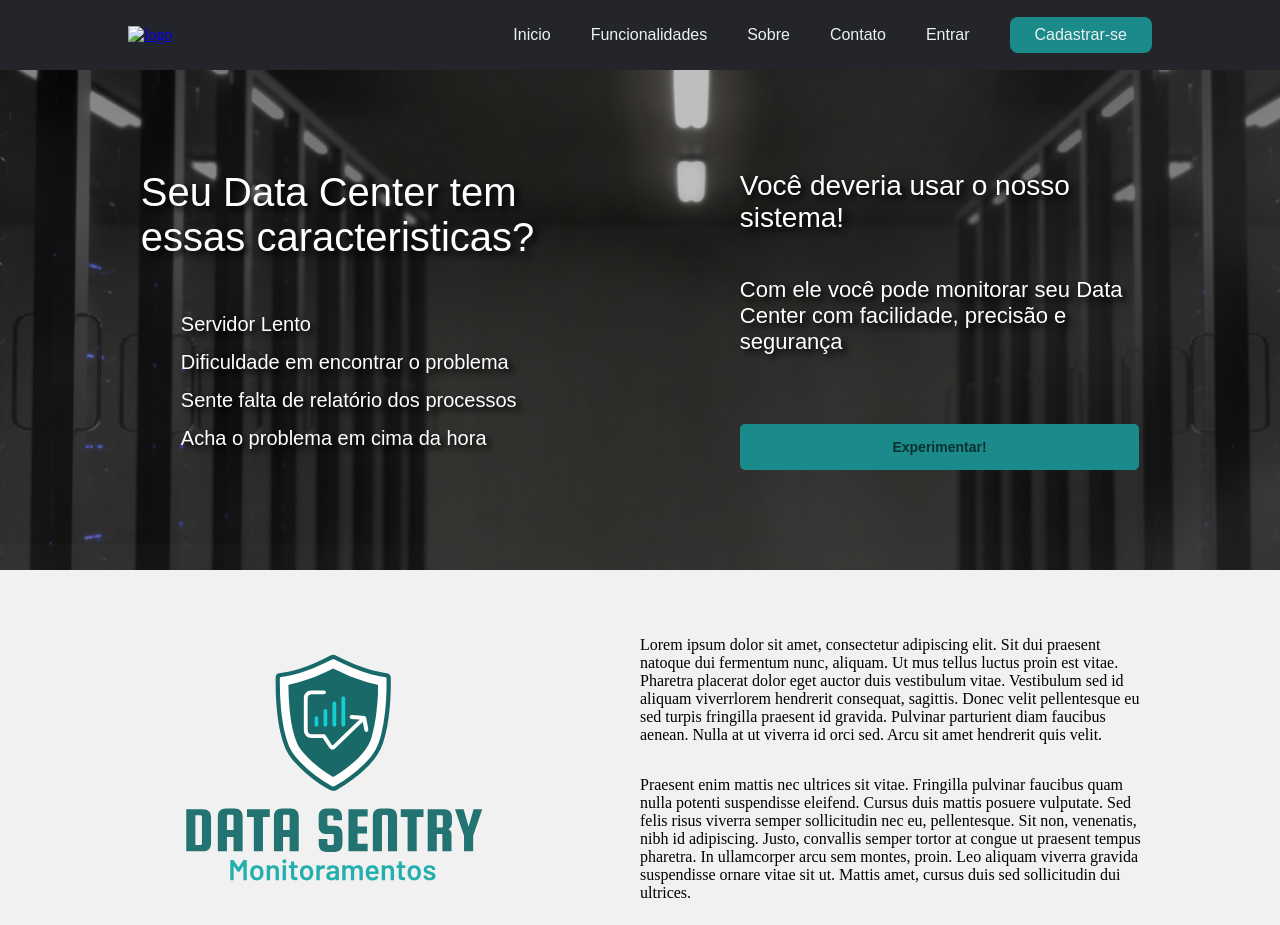
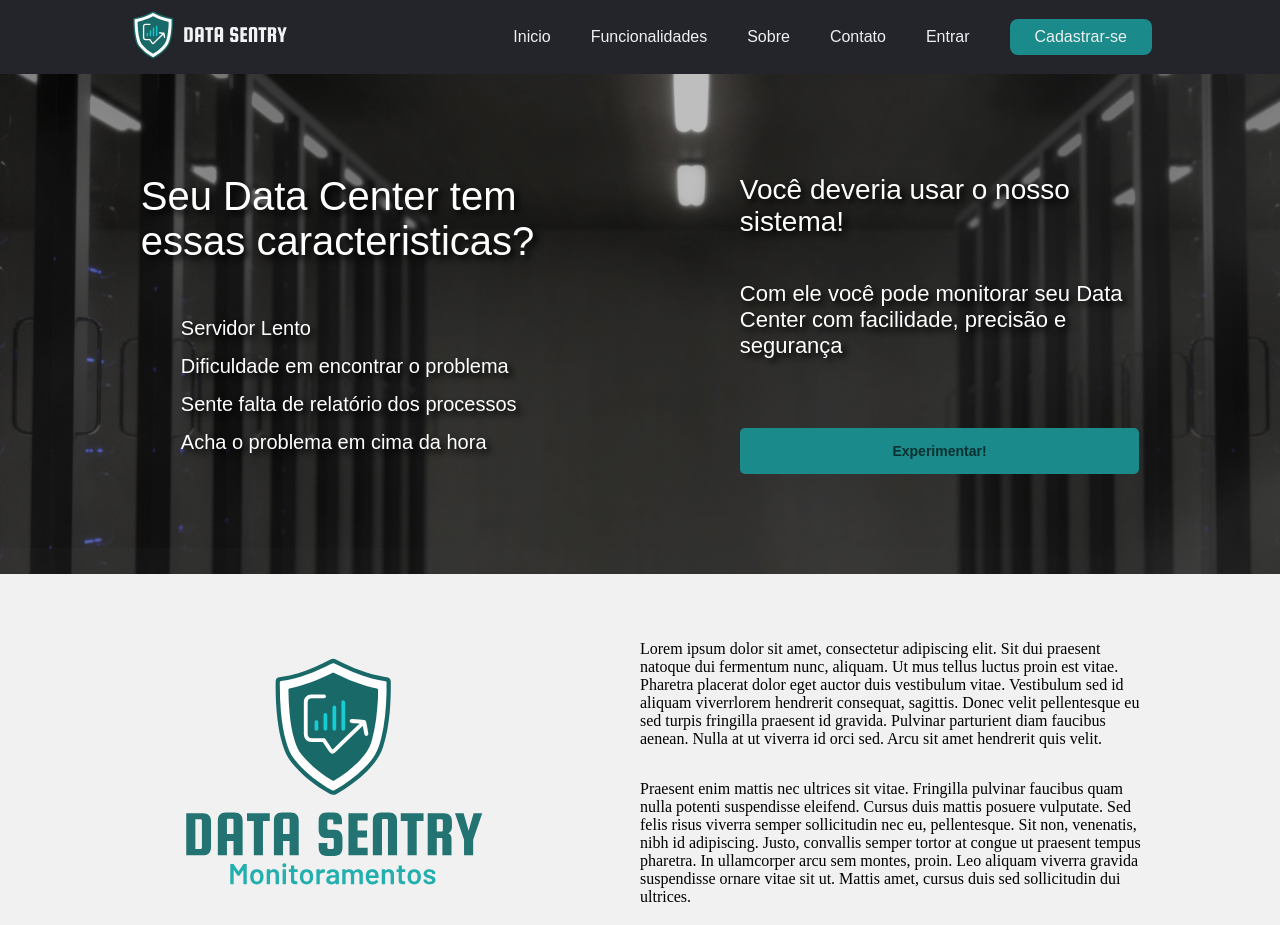
Before and after one commit to AccentureSPtech2ADSA/Data-Sentry-Website, a plain HTML site: page app/public/index.html in a window 1280 px wide. Shown: the top 925 px of the page. Drawn offline with Linux system fonts and the light colour scheme.

Commit message:
correção navbar

```diff
--- a/app/public/index.html
+++ b/app/public/index.html
@@ -13,7 +13,7 @@
   <body>
     <!-- Navbar -->
     <header>
-      <a class="logo" href="/"><img id="img_logo" src="./assets/svg/" alt="logo"/></a>
+      <a class="logo" href="/"><img id="img_logo" src="./assets/svg/logo-navbar.svg" alt="logo"/></a>
       <nav>
         <ul class="nav__links">
           <li><a href="#">Inicio</a></li>
```
